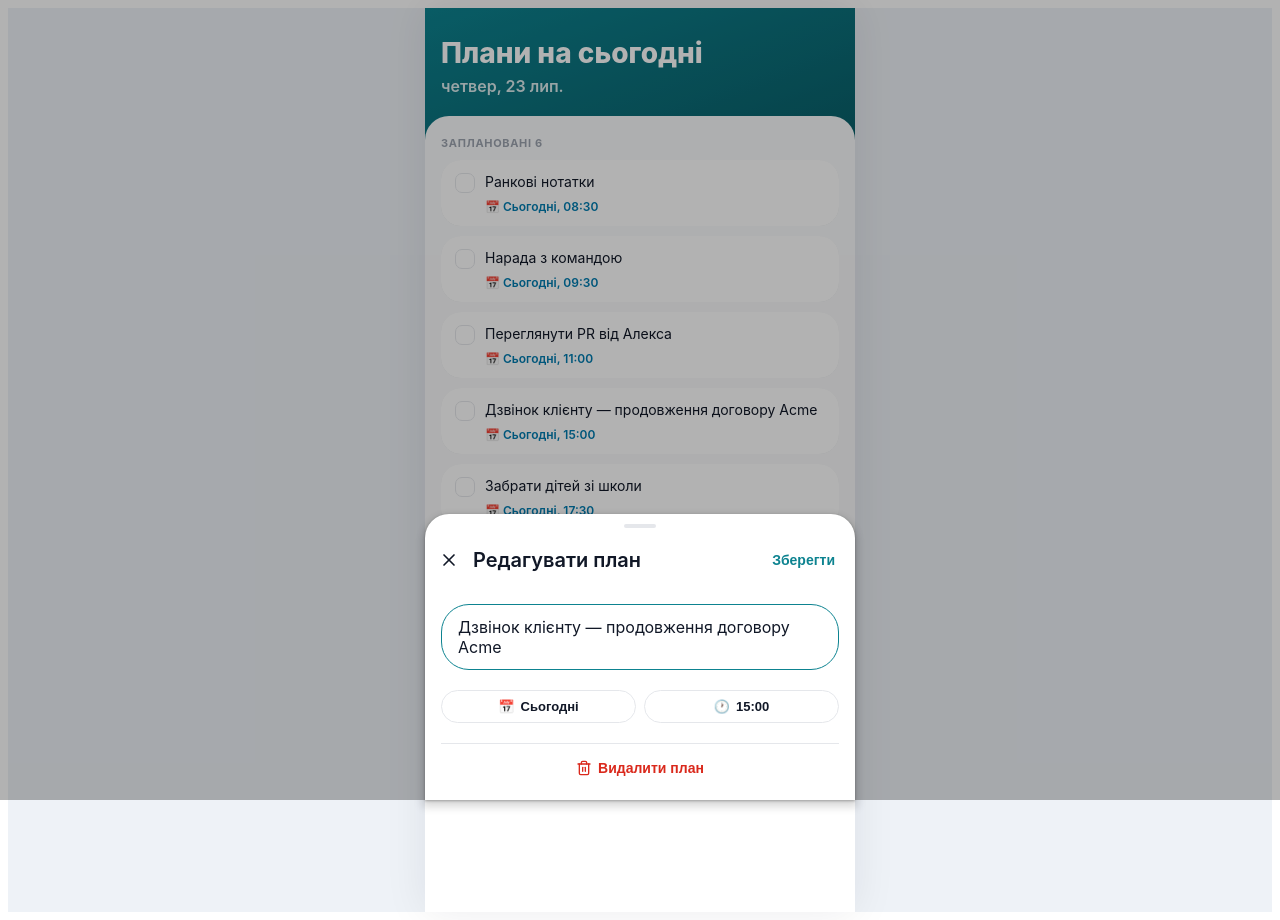
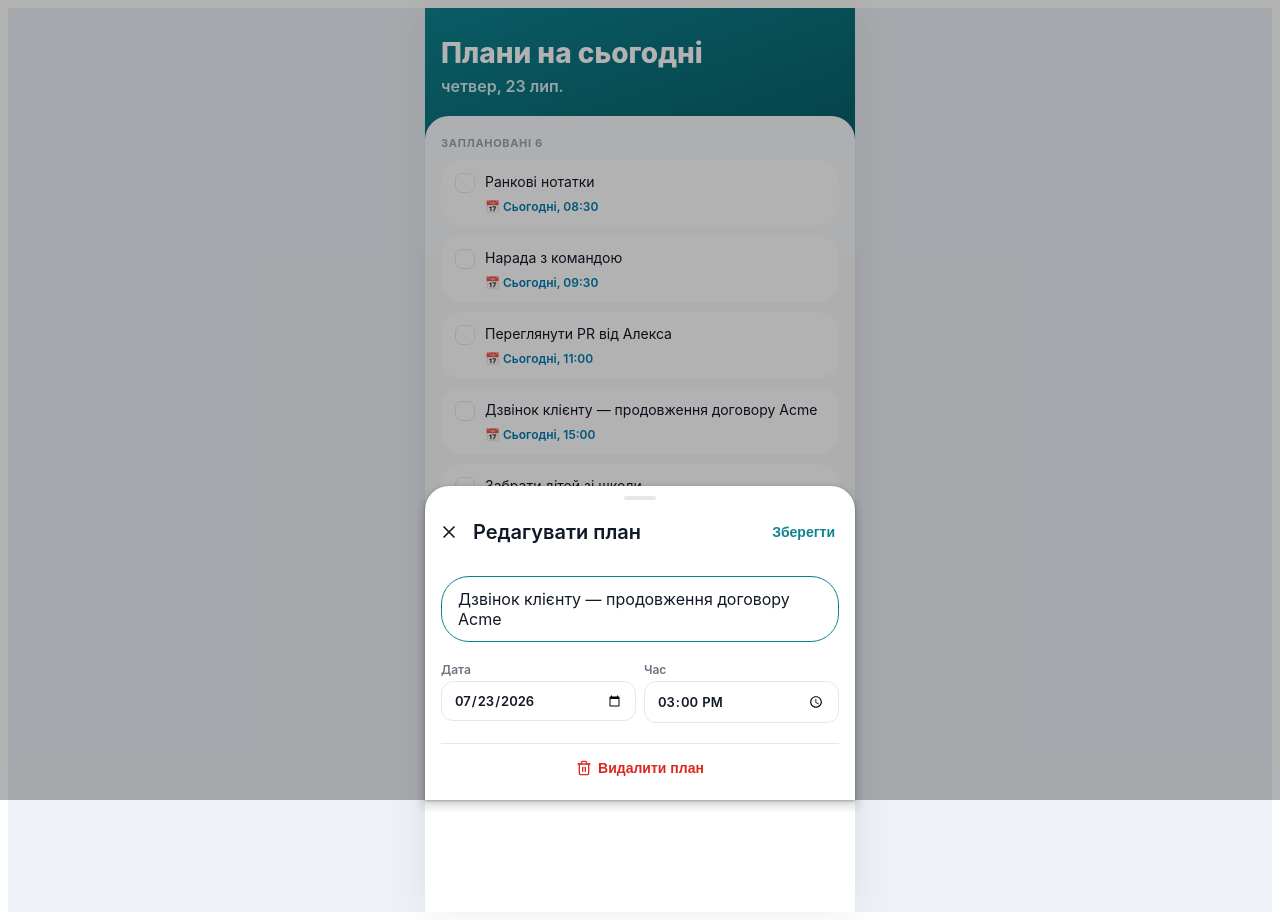
Before and after one commit to OlgaGladyr/AI-planner, a React (Vite) app: page / in a window 1280 px wide. Both pictures are taken after a click on the element 640 px from the left and 421 px from the top of the page. Built offline with nearby package versions, Linux system fonts and the light colour scheme.

Commit message:
Add files via upload

```diff
--- a/src/AIPlanner.jsx
+++ b/src/AIPlanner.jsx
@@ -236,19 +236,8 @@ function TaskRow({ task, today, justMoved, metaVariant = "default", onSave, onDi
   const dragStartOffsetRef = useRef(0);
   const draggingRef = useRef(false);
   const movedRef = useRef(false);
-  const dateInputRef = useRef(null);
-  const timeInputRef = useRef(null);
   const REVEAL_WIDTH = 60; // 48px delete button + 12px gap, matching the Figma "Delete swipe right" spec
   const OPEN_THRESHOLD = 24;
-
-  const openPicker = (ref) => {
-    const el = ref.current;
-    if (!el) return;
-    if (typeof el.showPicker === "function") {
-      try { el.showPicker(); return; } catch { /* fall through to focus */ }
-    }
-    el.focus();
-  };
 
   const openEdit = () => {
     setText(task.text);
@@ -295,8 +284,6 @@ function TaskRow({ task, today, justMoved, metaVariant = "default", onSave, onDi
 
   const done = task.status === "done";
   const skipped = task.status === "skipped";
-  const dayOffsetForChip = dateInputToOffset(date, today);
-  const dateChipLabel = offsetToLabel(dayOffsetForChip, today) || "Сьогодні";
 
   return (
     <>
@@ -411,19 +398,13 @@ function TaskRow({ task, today, justMoved, metaVariant = "default", onSave, onDi
               />
 
               <div style={{ display: "flex", gap: 8 }}>
-                <div style={{ position: "relative", flex: 1 }}>
-                  <button type="button" onClick={() => openPicker(dateInputRef)} style={chipStyle}>📅 <span>{dateChipLabel}</span></button>
-                  <input
-                    ref={dateInputRef} type="date" value={date} onChange={(e) => setDate(e.target.value)}
-                    style={{ position: "absolute", left: "50%", bottom: 0, width: 1, height: 1, opacity: 0, border: "none", padding: 0 }}
-                  />
+                <div style={{ flex: 1 }}>
+                  <label style={labelStyle}>Дата</label>
+                  <input type="date" value={date} onChange={(e) => setDate(e.target.value)} style={pickerInputStyle} />
                 </div>
-                <div style={{ position: "relative", flex: 1 }}>
-                  <button type="button" onClick={() => openPicker(timeInputRef)} style={chipStyle}>🕐 <span>{formatTimeShort(time)}</span></button>
-                  <input
-                    ref={timeInputRef} type="time" value={time} onChange={(e) => setTime(e.target.value)}
-                    style={{ position: "absolute", left: "50%", bottom: 0, width: 1, height: 1, opacity: 0, border: "none", padding: 0 }}
-                  />
+                <div style={{ flex: 1 }}>
+                  <label style={labelStyle}>Час</label>
+                  <input type="time" value={time} onChange={(e) => setTime(e.target.value)} style={pickerInputStyle} />
                 </div>
               </div>
 
@@ -440,7 +421,7 @@ function TaskRow({ task, today, justMoved, metaVariant = "default", onSave, onDi
   );
 }
 
-const chipStyle = { display: "flex", alignItems: "center", justifyContent: "center", gap: 6, border: `1px solid ${COLOR.line}`, borderRadius: 999, padding: "8px 10px", fontSize: 13, fontWeight: 600, color: COLOR.ink, whiteSpace: "nowrap", overflow: "hidden", textOverflow: "ellipsis", background: "#fff", cursor: "pointer", width: "100%" };
+const pickerInputStyle = { width: "100%", fontSize: 13, fontWeight: 600, border: `1px solid ${COLOR.line}`, borderRadius: 12, padding: "10px 12px", boxSizing: "border-box", color: COLOR.ink, background: "#fff", fontFamily: "inherit" };
 
 
 const labelStyle = { fontSize: 12, fontWeight: 600, color: COLOR.sub, display: "block", marginBottom: 4 };
```
